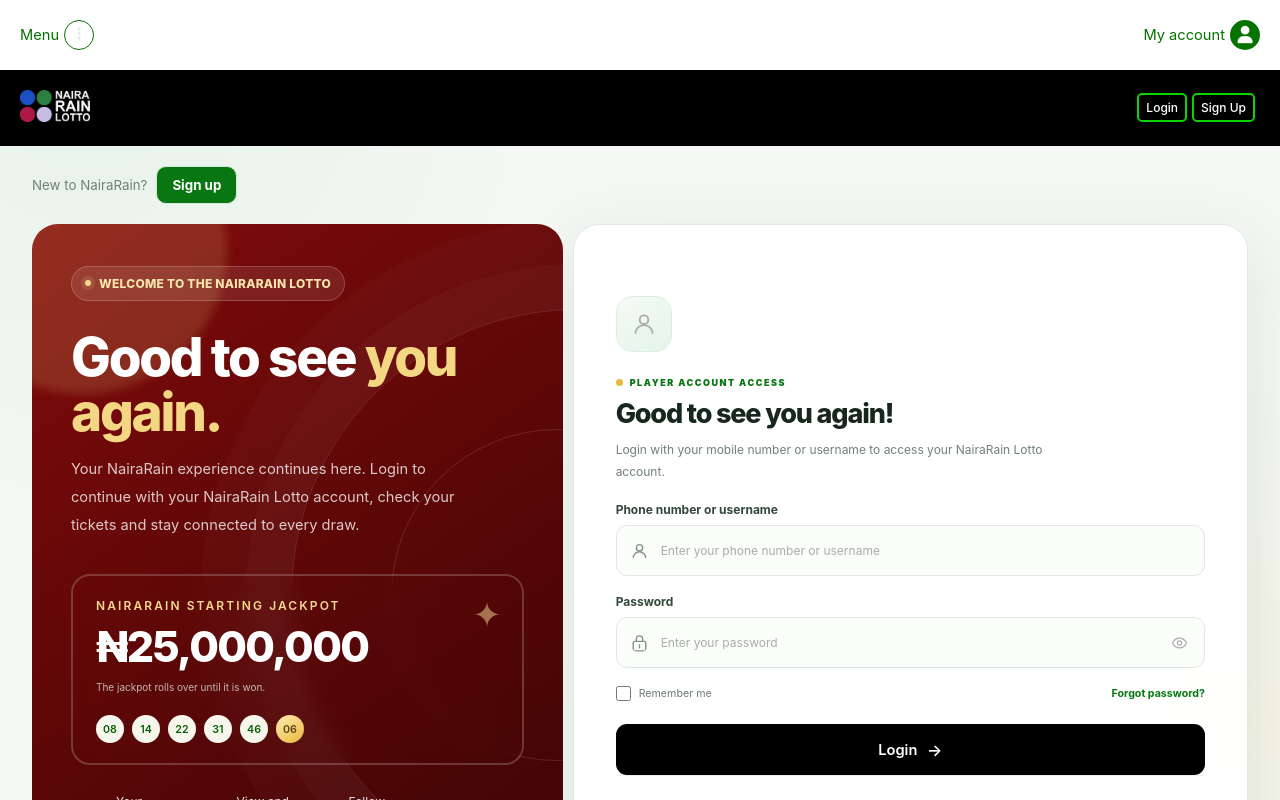
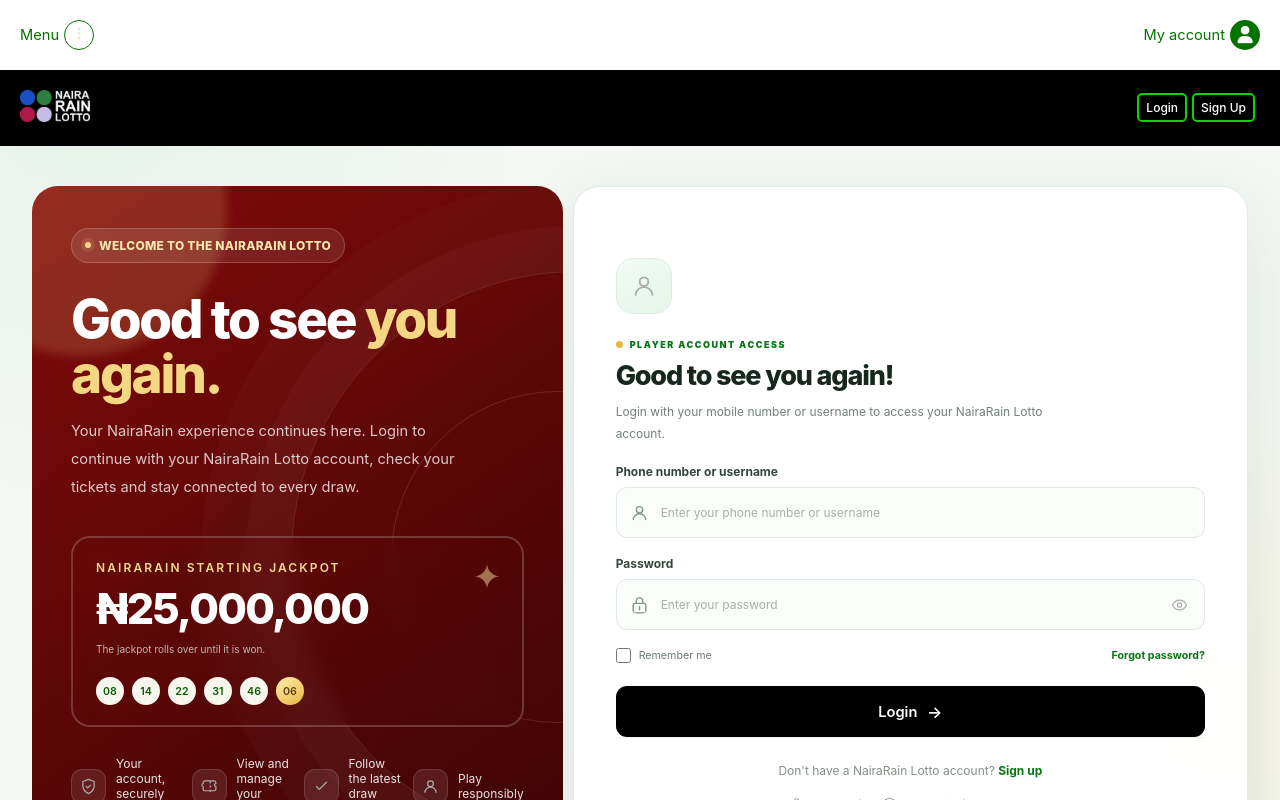
Before and after one commit to Gbemilaykay/NairaRainLotto, a website: page loginPage.html in a window 1280 px wide. Drawn offline with Linux system fonts and the light colour scheme.

Commit message:
Add files via upload

```diff
--- a/SignupPage.css
+++ b/SignupPage.css
@@ -81,22 +81,22 @@ a{
 .header-right{
   display:flex;
   align-items:center;
+  justify-content: center;
+  text-align: center;
+  margin-top: 20px;
   gap:9px;
   color:var(--muted);
-  font-size:10pt;
+  font-size:9pt;
 }
 .header-right a{
-  color:white;
+  color:var(--green-800);
   font-weight:700;
-  padding:10px 15px;
-  border:1px solid #d4e5d9;
-  border-radius:10px;
-  background:var(--danger);
   transition:.2s;
 }
 .header-right a:hover{
-  background:var(--green-100);
-  border-color:var(--green-800);
+  background:none;
+  border:none;
+  color: black;
 }
 
 /* Main composition */
--- a/loginPage.html
+++ b/loginPage.html
@@ -246,10 +246,10 @@
             </svg>
 
             <div class="site-header">
-              <div class="header-right">
+              <!-- <div class="header-right">
                 <span>New to NairaRain?</span>
                 <a href="./SignupPage.html">Sign up</a>
-              </div>
+              </div> -->
             </div>
 
             <main class="page-shell">
```
Also changed, not shown: SignupPage.html (+6 -2 lines).
